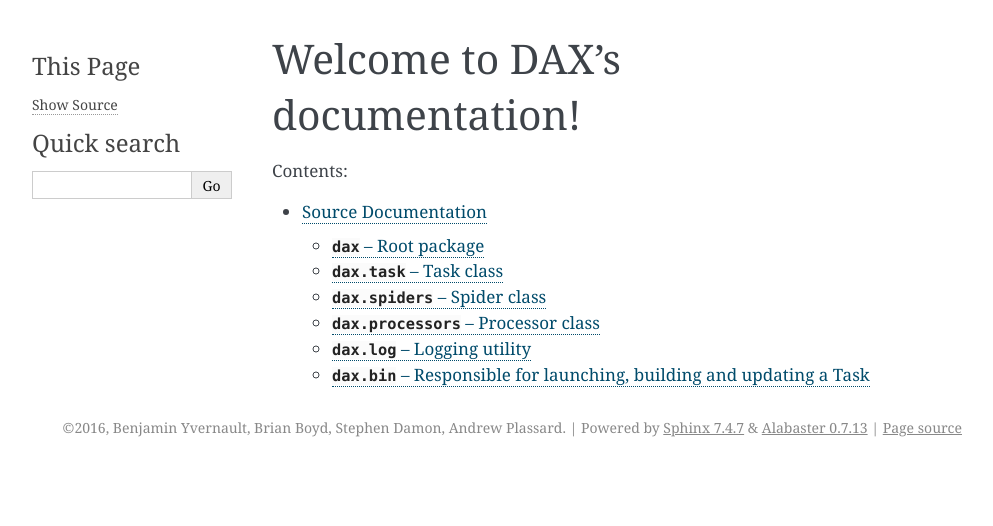
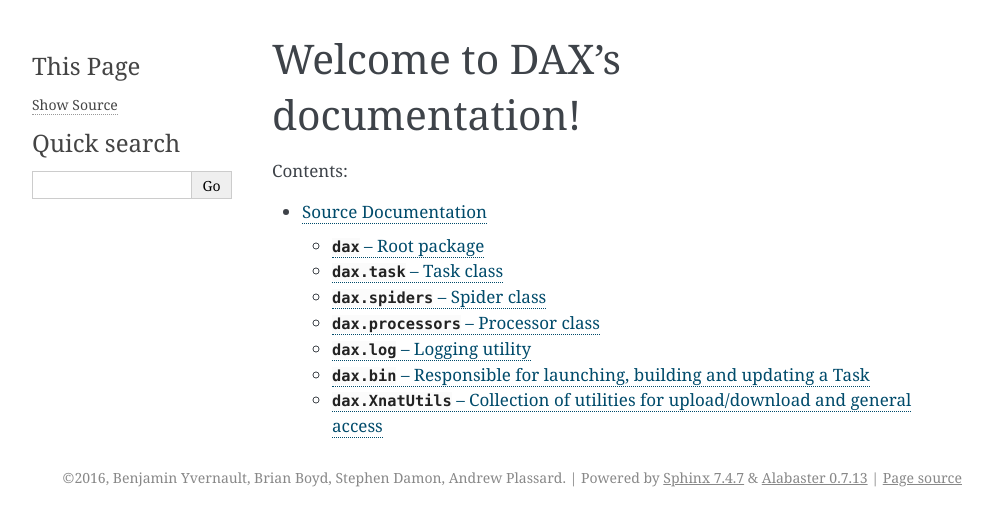
Before and after one commit to VUIIS/dax, a Sphinx documentation site: the page built from docs/index.rst, in a window 1280 px wide. Shown: the top 526 px of the page, without its empty margins (148-1141 px from the left). Built offline with Sphinx 7.4.7, drawn with Linux system fonts in a browser that asks for light colours; pages that are not in the unit, such as notebooks, are missing from menus.

Commit message:
Adding in XnatUtils and missed a few minor formatting issues

```diff
--- a/docs/dax.rst
+++ b/docs/dax.rst
@@ -36,3 +36,9 @@
 
 .. automodule:: dax.bin
    :members:
+
+:mod:`dax.XnatUtils` -- Collection of utilities for upload/download and general access
+**************************************************************************************
+
+.. automodule:: dax.XnatUtils
+   :members:
```
Also changed, not shown: 1 other file.
